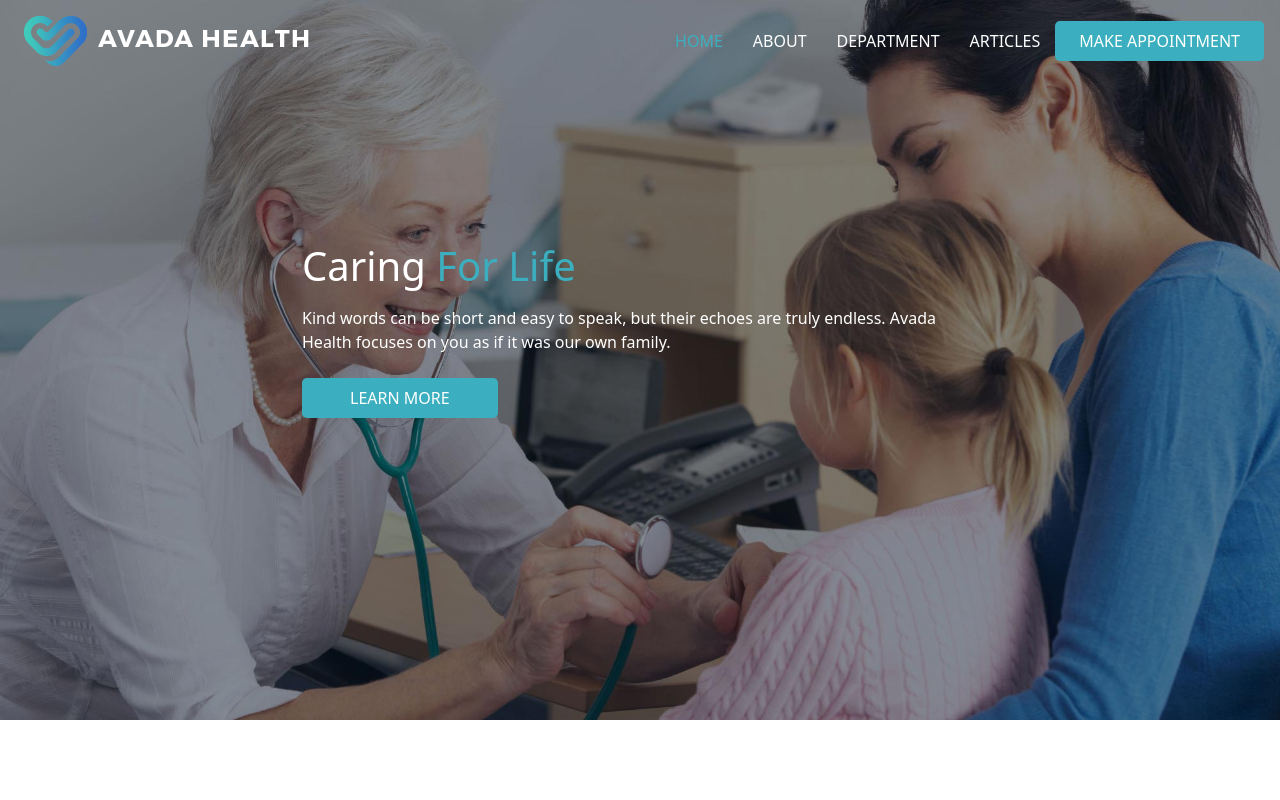
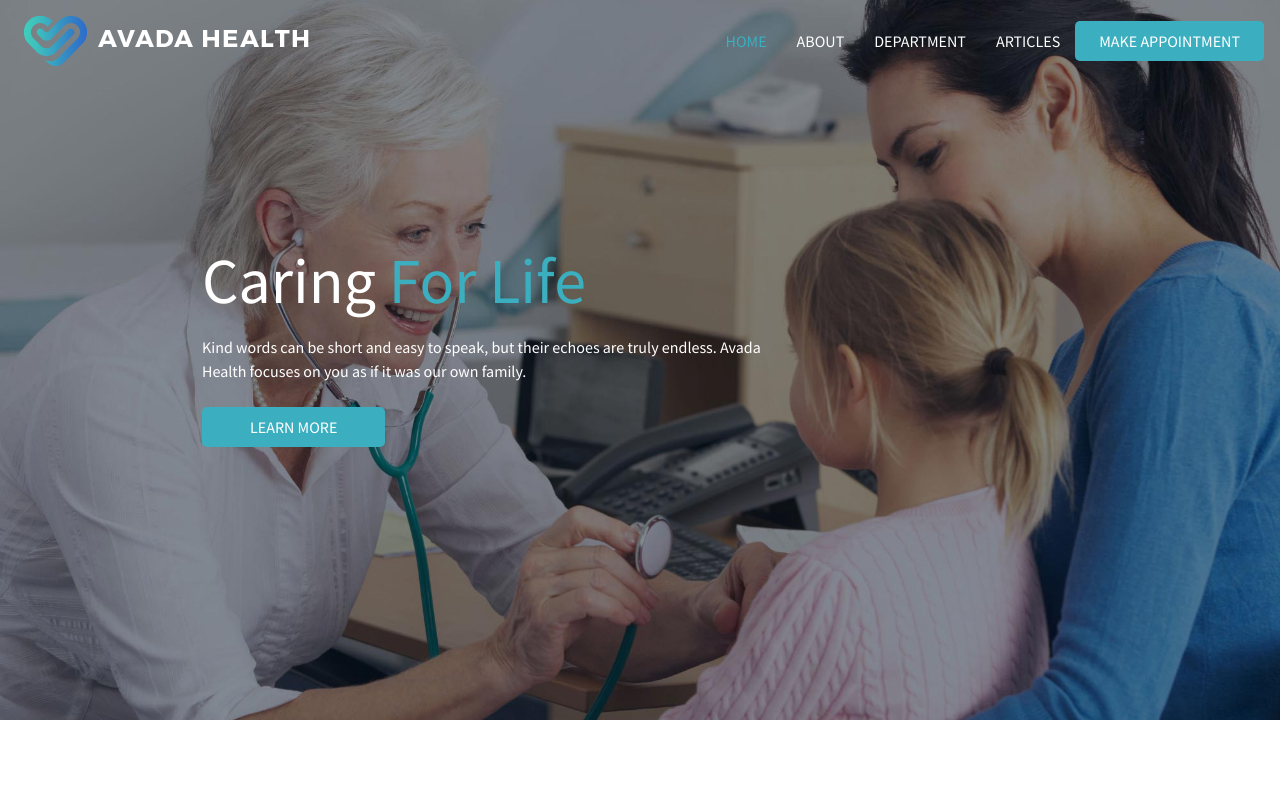
Before and after one commit to Pierluca-Strianese/proj-html-vuejs, a Vue app: page / in a window 1280 px wide. Shown: the top 800 px of the page. Built offline with nearby package versions, Linux system fonts and the light colour scheme.

Commit message:
add Footer (no style)

```diff
--- a/src/App.vue
+++ b/src/App.vue
@@ -14,4 +14,14 @@ export default {
 
 <style lang="scss">
 @import "bootstrap/scss/bootstrap";
+@import url('https://fonts.googleapis.com/css2?family=Source+Sans+Pro:wght@200;300;400;600&display=swap');
+
+html,
+body {
+    font-family: 'Source Sans Pro', sans-serif;
+}
+
+#app {
+    font-family: 'Source Sans Pro', sans-serif;
+}
 </style>
--- a/src/components/AppAppointment.vue
+++ b/src/components/AppAppointment.vue
@@ -24,9 +24,9 @@ export default {
 
             <div class="form">
                 <input type="text" placeholder="Name" class="input_form">
-                <input type="text" placeholder="Email" class="input_form">
-                <input type="text" placeholder="Phone number" class="input_form">
-                <input type="text" placeholder="Date" class="input_form">
+                <input type="email" placeholder="Email" class="input_form">
+                <input type="number" placeholder="Phone number" class="input_form">
+                <input type="datetime-local" placeholder="Date" class="input_form">
             </div>
 
             <div class="form_note">
@@ -55,10 +55,17 @@ export default {
     }
 
     .form_note {
+        ::-webkit-input-placeholder {
+            color: white;
+            font-style: italic;
+        }
+
         input {
             width: 100%;
             height: 7rem;
         }
+
+
     }
 
     .btn_primary {
--- a/src/components/AppFooter.vue
+++ b/src/components/AppFooter.vue
@@ -1,6 +1,76 @@
 <script>
+export default {
+
+}
 </script>
 
-<template></template>
+<template>
+    <footer>
+        <div class="info">
+            <div class="description">
+                <img src="../assets/images/medical_logo_1x_dark.png" alt="">
+                <div>
+                    Lorem ipsum dolor sit amet consectetur adipisicing elit. Tenetur, porro voluptates! Alias odit ipsa
+                    consequuntur incidunt, optio, atque nesciunt quae aspernatur nulla laborum repellendus veniam enim
+                    dolorum nemo accusamus error.
+                </div>
+            </div>
+            <div class="contact_info">
+                <h5>Contact infomation</h5>
 
-<style lang="scss" scoped></style>
+                <ul>
+                    <li>
+                        via immagfianria n.1
+                    </li>
+                    <li>
+                        +02 3432 45325432 532
+                    </li>
+                </ul>
+            </div>
+            <div class="aboutus">
+                <h5> LEARN ABOUT US </h5>
+            </div>
+        </div>
+        <div class="departments">
+
+            <h5> MEDICAL departments</h5>
+
+            <ul>
+                <li></li>
+            </ul>
+
+            <div class="btn_primary"> VIEW OUR DEPARTMENTS</div>
+        </div>
+    </footer>
+</template>
+
+<style lang="scss" scoped>
+@use "../style/general.scss" as *;
+
+
+footer {
+    display: flex;
+    justify-content: space-between;
+    height: 100px;
+
+    .info {
+        display: flex;
+        flex-wrap: wrap;
+        width: 60%;
+        background-color: aqua;
+
+        .description {
+            width: 60%;
+        }
+
+        .contact_info {
+            width: 40%;
+        }
+    }
+
+    .departments {
+        width: 40%;
+        background-color: beige;
+    }
+}
+</style>
--- a/src/components/AppHeader.vue
+++ b/src/components/AppHeader.vue
@@ -11,10 +11,11 @@ export default {
         <AppNavBar />
         <div class="container">
             <h1> Caring <span> For Life </span> </h1>
-            <p class="py-2">Kind words can be short and easy to speak, but their echoes are truly endless. Avada Health
+            <div class="description py-2">Kind words can be short and easy to speak, but their echoes are truly endless.
+                Avada Health
                 focuses on you as
-                if it was our own family.</p>
-            <div class="btn_primary py-2 px-5"> LEARN MORE </div>
+                if it was our own family.</div>
+            <div class="btn_primary my-3 py-2 px-5"> LEARN MORE </div>
         </div>
     </main>
 </template>
@@ -28,15 +29,21 @@ main {
     height: 90vh;
 
     .container {
-        width: 700px;
+        width: 900px;
         color: $white-text;
         padding-top: 10rem;
 
         h1 {
+            font-size: 4rem;
+
             span {
                 color: $primary-color;
             }
         }
+
+        .description {
+            width: 600px;
+        }
     }
 }
 </style>
--- a/src/components/AppMain.vue
+++ b/src/components/AppMain.vue
@@ -5,9 +5,10 @@ import AppServices from './AppServices.vue';
 import AppTour from './AppTour.vue';
 import AppAppointment from './AppAppointment.vue';
 import AppClient from './AppClient.vue';
+import AppFooterVue from './AppFooter.vue';
 
 export default {
-    components: { AppFeatures, AppDoctors, AppServices, AppTour, AppAppointment, AppClient }
+    components: { AppFeatures, AppDoctors, AppServices, AppTour, AppAppointment, AppClient, AppFooterVue }
 };
 
 </script>
@@ -19,6 +20,7 @@ export default {
     <AppTour />
     <AppAppointment />
     <AppClient />
+    <AppFooterVue />
 </template>
 
 <style lang="scss" scoped></style>
```
